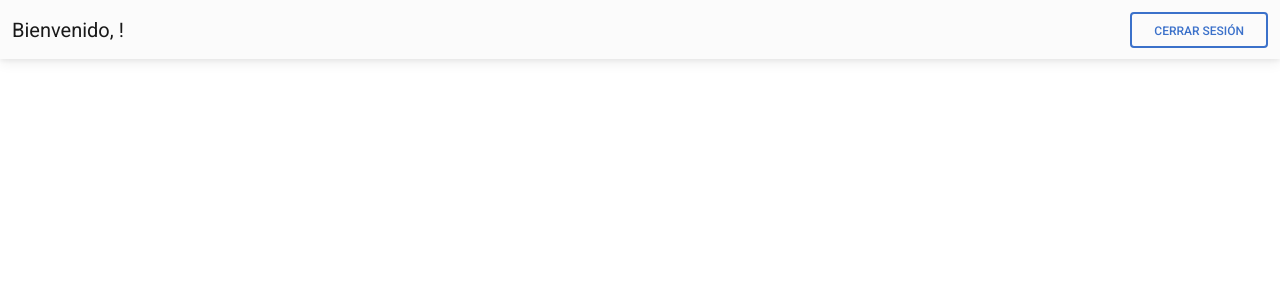
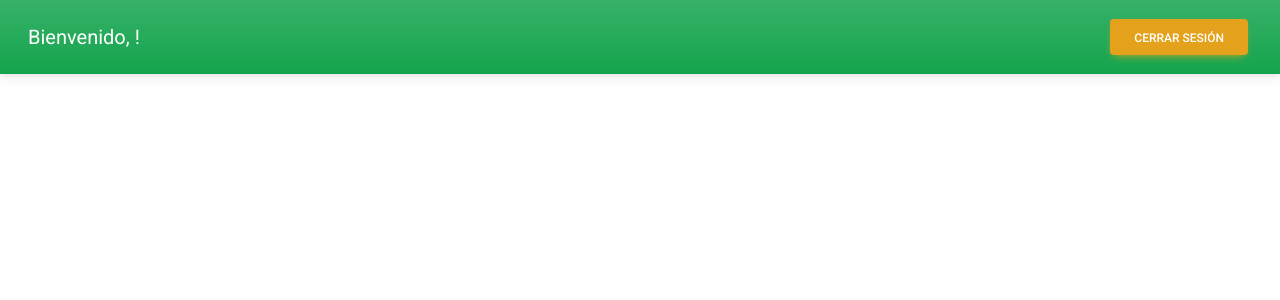
Before and after one commit to omarurregodev/desafio_login_auth, a React (Create React App) app in the folder client/: page /home in a window 1280 px wide. Shown: the top 300 px of the page. Built offline with nearby package versions, Linux system fonts and the light colour scheme; no server answers.

Commit message:
inicio a poner estilos

```diff
--- a/client/src/Views/Components/Navbar.jsx
+++ b/client/src/Views/Components/Navbar.jsx
@@ -24,11 +24,11 @@ export default function Navbar({ data }) {
         } catch (e) {}
     };
     return (
-        <MDBNavbar light bgColor="light">
-        <MDBContainer fluid>
-            <MDBNavbarBrand>Bienvenido, {data.name}!</MDBNavbarBrand>
-            <MDBBtn outline onClick={handleLogOut}>Cerrar Sesión</MDBBtn>
-        </MDBContainer>
+        <MDBNavbar className="p-3 bg-success bg-gradient text-white">
+            <MDBContainer fluid>
+                <MDBNavbarBrand className="text-white">Bienvenido, {data.name}!</MDBNavbarBrand>
+                <MDBBtn color='warning' className="mx-1" onClick={handleLogOut}>Cerrar Sesión</MDBBtn>
+            </MDBContainer>
         </MDBNavbar>
     );
 }
--- /dev/null
+++ b/client/src/Views/Components/Spinner_loading.jsx
@@ -0,0 +1,12 @@
+import React from 'react';
+import { MDBSpinner } from 'mdb-react-ui-kit';
+
+export default function SpinnerLoading() {
+  return (
+    <>
+        <MDBSpinner role='status' className='mx-2' color='info'>
+            <span className='visually-hidden'>Loading...</span>
+        </MDBSpinner>
+    </>
+  );
+}
--- a/client/src/Views/Home.jsx
+++ b/client/src/Views/Home.jsx
@@ -1,7 +1,8 @@
 import React, { useEffect, useState } from "react";
 import axios from "axios";
 import Navbar from "./Components/Navbar.jsx";
-
+import SpinnerLoading from "./Components/Spinner_loading.jsx";
+import { MDBContainer } from 'mdb-react-ui-kit';
 export const Home = () => {
 
   const [username, setUsername] = useState();
@@ -29,11 +30,16 @@ export const Home = () => {
   return (
     <div>
       {loading ? (
-        <>Loading...</>
+        <>
+          <MDBContainer className="p-0 d-flex align-items-center justify-content-center" style={{height:"100vh"}} fluid>
+            <SpinnerLoading></SpinnerLoading>
+          </MDBContainer>
+        </>
         ) : (
-          <>
-          <Navbar data={{name: username}}></Navbar>
-
+        <>
+          <MDBContainer className="p-0" fluid>
+            <Navbar data={{name: username}}></Navbar>
+          </MDBContainer>
         </>
       )}
     </div>
```
Also changed, not shown: 1 other file (tests, documents, lock files or other folders).
